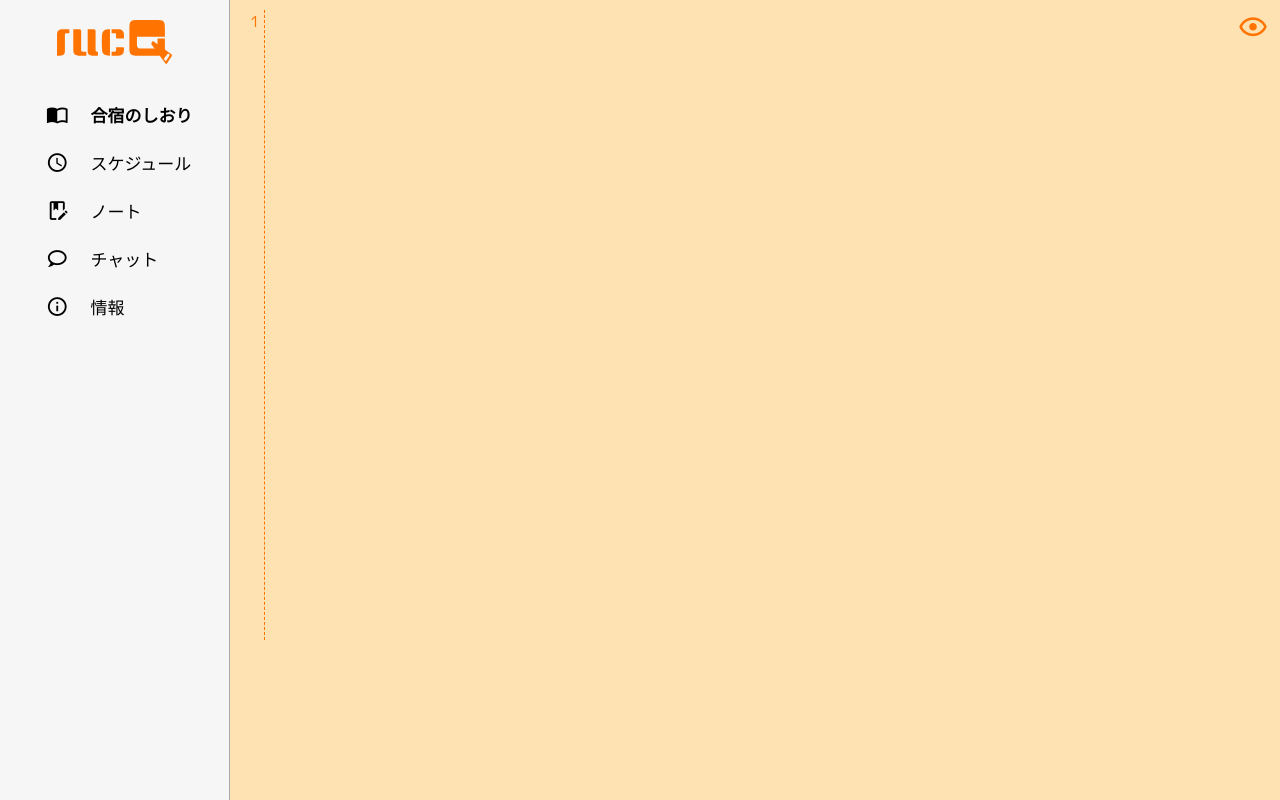
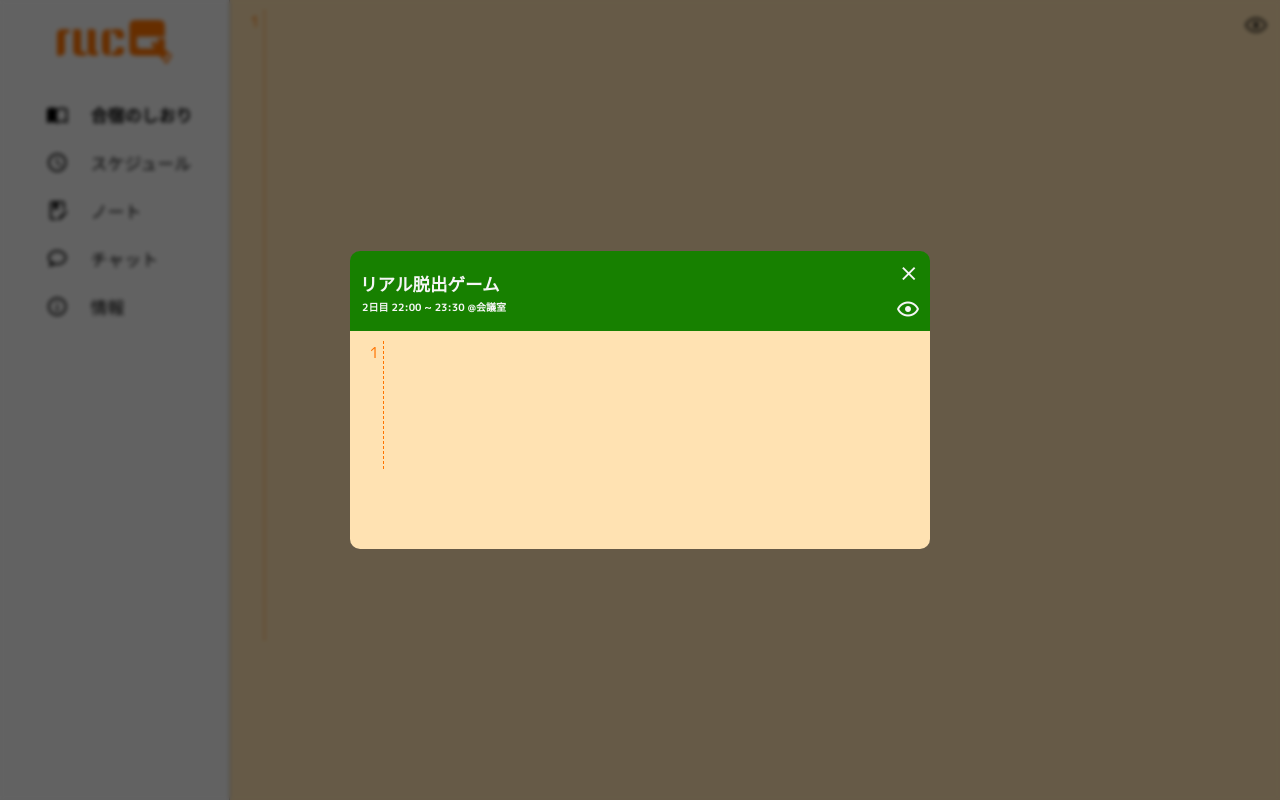
Before and after one commit to traP-jp/rucQ, a Vue app in the folder frontend/: page /1/personal-notes in a window 1280 px wide. Built offline with nearby package versions, Linux system fonts and the light colour scheme; no server answers; a web font is replaced by a local one.

Commit message:
途中経過

```diff
--- a/frontend/src/App.vue
+++ b/frontend/src/App.vue
@@ -3,8 +3,10 @@ import { RouterView } from 'vue-router'
 import { useDisplay } from 'vuetify'
 import SideBar from '@/components/layout/SideBar.vue'
 import MobileFooter from '@/components/layout/MobileFooter.vue'
+import EventPopUp from './components/EventPopUp.vue'
 
-//初期のページタイトルを定義
+import { ref } from 'vue'
+const popUp = ref(1)
 
 const { xs } = useDisplay()
 </script>
@@ -19,4 +21,6 @@ const { xs } = useDisplay()
     </v-main>
     <mobile-footer v-if="xs" />
   </v-app>
+  <event-pop-up v-if="popUp !== 0" v-model:popUp="popUp" />
+  <!-- なんで 1004 なんですか… -->
 </template>
--- a/frontend/src/components/EditPreviewButton.vue
+++ b/frontend/src/components/EditPreviewButton.vue
@@ -13,7 +13,6 @@ const isPreview = defineModel<boolean>('isPreview')
 
 <style module>
 .icon {
-  font-size: 30px;
-  color: var(--color-theme);
+  font-size: 24px;
 }
 </style>
--- /dev/null
+++ b/frontend/src/components/EventPopUp.vue
@@ -0,0 +1,130 @@
+<template>
+  <div :class="$style.container" @wheel="handleScroll">
+    <div :class="$style.column">
+      <div :class="$style.content">
+        <div :class="$style.head">
+          <div :class="$style.titles">
+            <h3 :class="$style.name">リアル脱出ゲーム</h3>
+            <h6 :class="$style.info">2日目 22:00 ~ 23:30 @会議室</h6>
+          </div>
+          <EditPreviewButton :class="$style.epbutton" v-model:isPreview="isPreview" />
+          <button :class="$style.clbutton">
+            <v-icon icon="mdi-close" :class="$style.icon"></v-icon>
+          </button>
+        </div>
+        <MarkdownEditor v-if="!isPreview" v-model:text="text" />
+        <MarkdownPreview v-else v-model:text="text" style="background: var(--color-background)" />
+      </div>
+    </div>
+  </div>
+</template>
+
+<script setup lang="ts">
+import { ref } from 'vue'
+import MarkdownEditor from './MarkdownEditor.vue'
+import MarkdownPreview from './MarkdownPreview.vue'
+import EditPreviewButton from './EditPreviewButton.vue'
+
+const handleScroll = (event: WheelEvent) => {
+  event.preventDefault()
+}
+
+const isPreview = ref(false)
+const text = ref('')
+</script>
+
+<style module>
+.container {
+  position: absolute;
+  top: 0;
+  left: 0;
+  width: 100%;
+  height: 100%;
+  backdrop-filter: blur(2px);
+  background-color: rgba(0, 0, 0, 0.6);
+  z-index: 1100;
+}
+
+.column {
+  position: relative;
+  margin: auto;
+  width: 100%;
+  max-width: 600px;
+  padding: 10px;
+  height: 100vh;
+  display: flex;
+  flex-direction: column;
+  justify-content: center;
+}
+
+.content {
+  overflow: hidden;
+  border-radius: 10px;
+  height: fit-content;
+}
+
+.head {
+  position: relative;
+  height: 80px;
+  display: flex;
+  background: var(--color-green);
+  align-items: top;
+  justify-content: space-between;
+}
+
+.name {
+  color: var(--color-background);
+  font-weight: bold;
+  margin-left: 10px;
+  padding-top: 20px;
+}
+
+.info {
+  color: var(--color-background);
+  font-weight: bold;
+  margin-left: 12px;
+}
+
+.epbutton {
+  position: absolute;
+  bottom: 10px;
+  right: 10px;
+  color: var(--color-background);
+}
+
+.clbutton {
+  position: absolute;
+  top: 10px;
+  right: 10px;
+  color: var(--color-background);
+}
+</style>
+
+<!-- <script setup lang="ts"></script>
+
+<template>
+  <div :class="$style.container">
+    <div :class="$style.content">
+      <MarkdownEditor />
+    </div>
+  </div>
+</template>
+
+<style module>
+.container {
+  position: absolute;
+  top: 0;
+  left: 0;
+  width: 100vw;
+  height: 100vh;
+}
+
+.content {
+  margin: auto;
+  margin-top: 40px;
+  width: 100%;
+  max-width: 800px;
+  padding: 40px;
+  background-color: red;
+}
+</style> -->
--- a/frontend/src/components/MarkdownEditor.vue
+++ b/frontend/src/components/MarkdownEditor.vue
@@ -1,5 +1,5 @@
 <script setup lang="ts">
-import { watch, onMounted, ref } from 'vue'
+import { watch, onMounted, onBeforeUnmount, ref } from 'vue'
 const text = defineModel<string>('text')
 const lineCount = ref<number>(1)
 const lineHeights = ref<Record<number, number>>({})
@@ -18,7 +18,9 @@ const updateLine = () => {
     div.style.position = 'absolute'
     div.style.whiteSpace = 'pre-wrap'
     div.style.overflowWrap = 'break-word'
-    div.style.width = `${editor.value!.offsetWidth}px`
+    div.style.width = `${editor.value!.offsetWidth - 8}px`
+    // div.style.borderLeft = '1px dashed black'
+    div.style.paddingLeft = '1px'
     div.style.fontFamily = getComputedStyle(editor.value!).fontFamily
     div.style.fontSize = getComputedStyle(editor.value!).fontSize
     div.textContent = lines[index] || ' '
@@ -31,6 +33,14 @@ const updateLine = () => {
 }
 
 watch(text, updateLine)
+
+onMounted(async () => {
+  window.addEventListener('resize', updateLine)
+})
+
+onBeforeUnmount(() => {
+  window.removeEventListener('resize', updateLine)
+})
 
 onMounted(() => {
   updateLine()
--- a/frontend/src/views/ScheduleView.vue
+++ b/frontend/src/views/ScheduleView.vue
@@ -5,16 +5,18 @@ import { useDisplay } from 'vuetify'
 const { xs } = useDisplay()
 import { getTimeStringNoPad, getDayString } from '@/lib/date'
 import { getLayout, epoch, type BlockGroup } from '@/lib/event-layout'
-import { events, plans } from '@/lib/sample-data'
+import { events } from '@/lib/sample-data'
 import EventBlock from '@/components/EventBlock.vue'
-import { onMounted, ref } from 'vue'
+import { onMounted, ref, watch } from 'vue'
 
 const days = ref<{ dateString: string; groups: BlockGroup[] }[]>([])
+
+const popUp = defineModel<number>('popUp')
 
 onMounted(() => {
   days.value = []
   const dayStrings: string[] = []
-  for (const group of getLayout(events, plans)) {
+  for (const group of getLayout(events)) {
     const date = new Date(group.TimeTable[0].Time)
     const index = dayStrings.indexOf(getDayString(date))
     if (index === -1) {
@@ -27,10 +29,18 @@ onMounted(() => {
 })
 
 const onlyPlans = (group: BlockGroup) => {
-  return group.Events.filter((event) => event.Column === 0).length === 0
+  return group.Durations.filter((duration) => duration.Column === 0).length === 0
   // 1 行目に表示されるイベントが存在しないか、そもそもイベントが存在しない場合 true が返る
   // true の場合はプランの横幅を可変にし、最大長をもとの長さにする
 }
+
+watch(
+  () => popUp.value,
+  () => {
+    console.log(popUp.value)
+  },
+  { deep: true },
+)
 </script>
 
 <template>
@@ -73,31 +83,36 @@ const onlyPlans = (group: BlockGroup) => {
           :style="`grid-row: ${(timehead.Line - group.Start) * 2 + 2} / ${(timehead.Line - group.Start) * 2 + 3}; grid-column: 2 / 100;`"
         >
           <hr
-            v-if="!group.Plans.map((p) => epoch(p.At)).includes(timehead.Time)"
+            v-if="!group.Moments.map((p) => epoch(p.time_start)).includes(timehead.Time)"
             style="border: 0px; border-top: 1px dashed var(--color-line); margin-top: -0.5px"
           />
         </div>
         <div
-          v-for="plan in group.Plans"
-          :key="plan.ID"
+          v-for="moment in group.Moments"
+          :key="moment.id"
           :class="$style.plan"
-          :style="`grid-row: ${(plan.Row - group.Start) * 2 + 1} / ${(plan.Row - group.Start) * 2 + 2}; grid-column: 2;`"
+          :style="`grid-row: ${(moment.Row - group.Start) * 2 + 1} / ${(moment.Row - group.Start) * 2 + 2}; grid-column: 2;`"
         >
-          <h5 style="font-weight: 500">{{ plan.Text }}</h5>
+          <h5 style="font-weight: 500">{{ moment.name }}</h5>
         </div>
         <EventBlock
-          v-for="event in group.Events"
-          :key="event.ID"
-          :event="event"
-          :style="`grid-row: ${(event.Start - group.Start) * 2 + 2} / ${(event.End - group.Start) * 2 + 1}; grid-column: ${event.Column + 2}`"
+          v-for="duration in group.Durations"
+          :key="duration.id"
+          :event="duration"
+          :style="`grid-row: ${(duration.Start - group.Start) * 2 + 2} / ${(duration.End - group.Start) * 2 + 1}; grid-column: ${duration.Column + 2}`"
+          v-model:popUp="popUp"
         />
       </div>
     </div>
+    <!-- <EventPopUp v-if="popUp !== 0" v-model:popUp="popUp" /> -->
   </div>
 </template>
 
 <style module>
 .container {
+  height: 100%;
+  overflow: hidden;
+  width: 100%;
   margin: auto;
   padding: 20px 10px;
   max-width: 600px;
```
